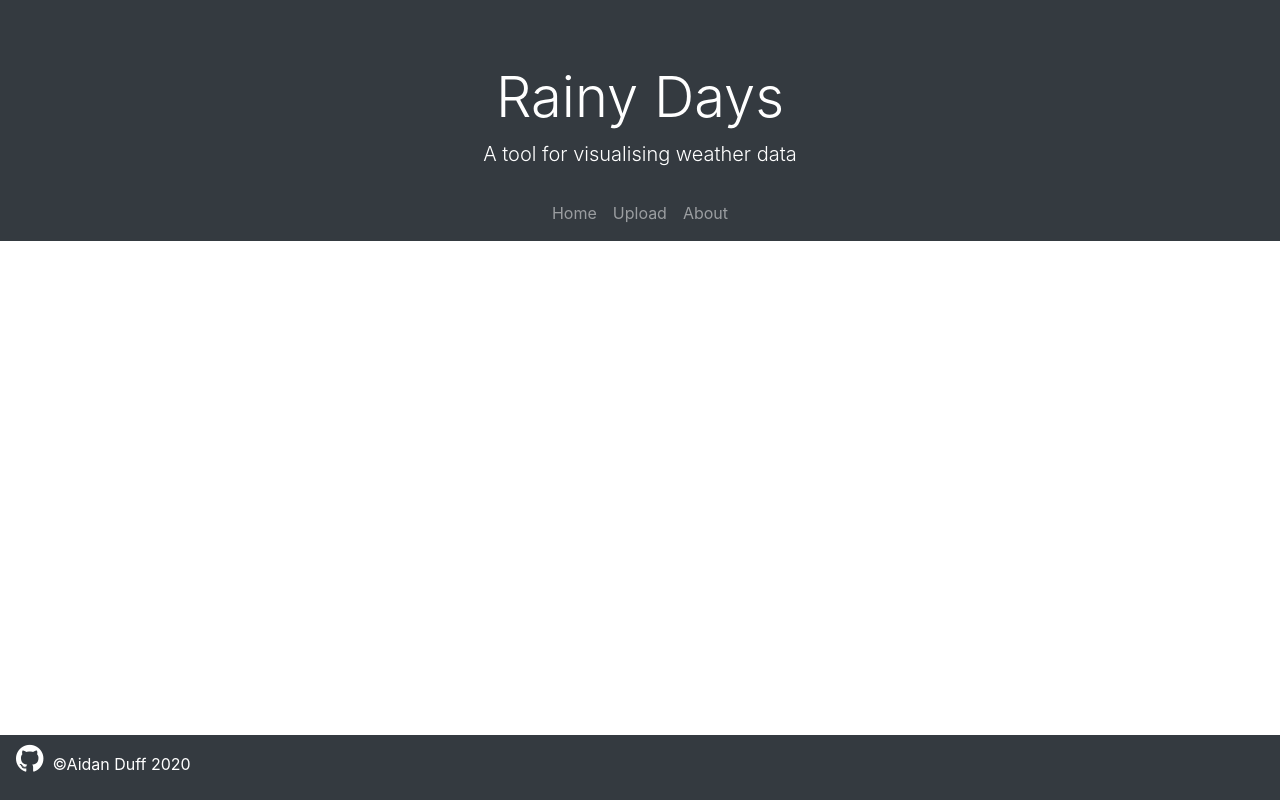
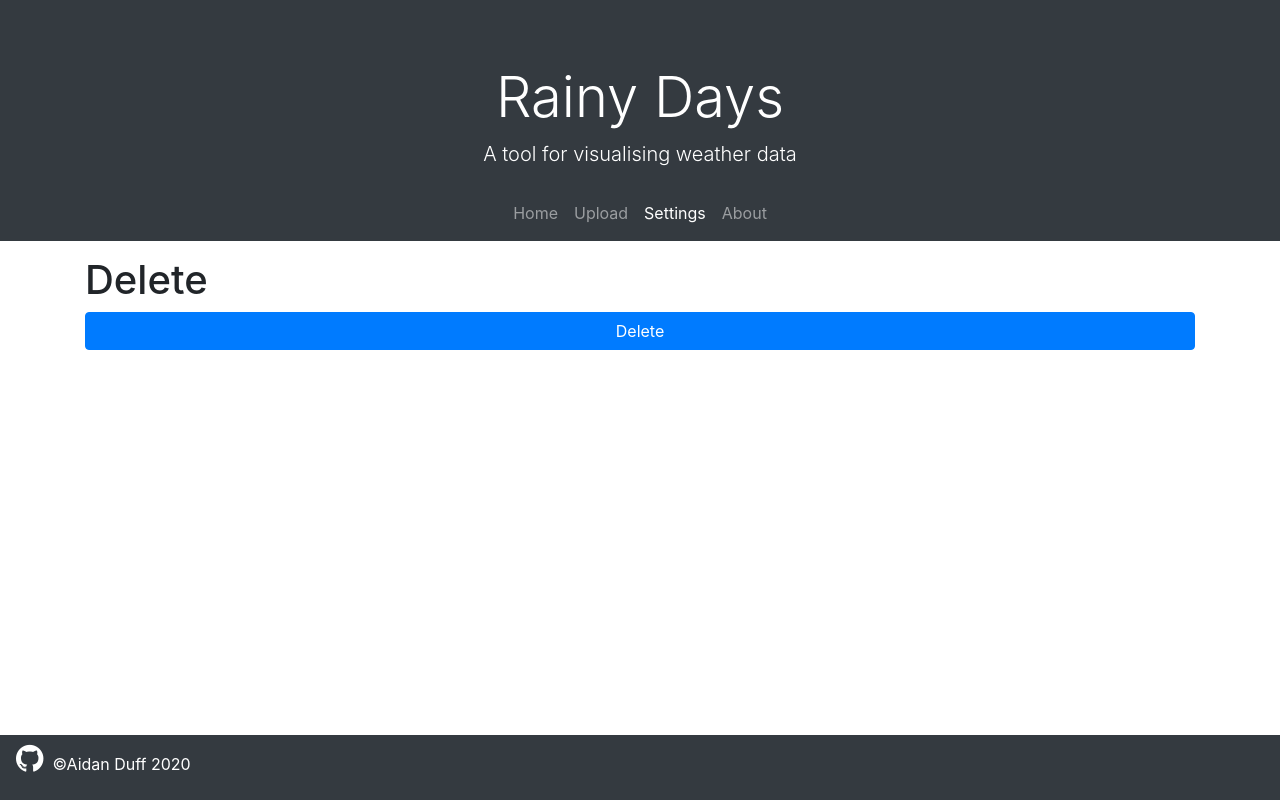
Before and after one commit to aidanduff/weather-data-ui, a React (Create React App) app: page /settings in a window 1280 px wide. Before the commit this address led to /not-found. Built offline with nearby package versions, Linux system fonts and the light colour scheme; no server answers.

Commit message:
added settings components and integrated delete route

```diff
--- a/src/App.js
+++ b/src/App.js
@@ -1,6 +1,7 @@
 import React from "react";
 import "./App.css";
 import WeatherData from "./components/weatherData";
+import Settings from "./components/settings";
 import FileUpload from "./components/fileUpload";
 import TopNav from "./components/topNav";
 import { Route, Redirect, Switch } from "react-router-dom";
@@ -16,6 +17,7 @@ function App() {
           <Route path="/home" component={WeatherData}></Route>
           <Route path="/upload" component={FileUpload}></Route>
           <Route path="/about" component={About}></Route>
+          <Route path="/settings" component={Settings}></Route>
           <Redirect from="/" exact to="/home" />
           <Redirect to="/not-found" />
         </Switch>
--- /dev/null
+++ b/src/components/settings.jsx
@@ -0,0 +1,23 @@
+import React from "react";
+import WeatherDataService from "../services/weatherDataService";
+
+const Settings = () => {
+  const handleClick = () => {
+    return WeatherDataService.deleteAllData();
+  };
+
+  return (
+    <React.Fragment>
+      <h1 className="pt-4">Delete</h1>
+      <button
+        className="btn btn-primary btn-block"
+        onClick={handleClick()}
+        type="submit"
+      >
+        Delete
+      </button>
+    </React.Fragment>
+  );
+};
+
+export default Settings;
--- a/src/components/topNav.jsx
+++ b/src/components/topNav.jsx
@@ -28,6 +28,11 @@ const TopNav = () => {
               </NavLink>
             </li>
             <li className="nav-item">
+              <NavLink className="nav-link" to="/settings">
+                Settings
+              </NavLink>
+            </li>
+            <li className="nav-item">
               <NavLink className="nav-link" to="/about">
                 About
               </NavLink>
--- a/src/services/weatherDataService.jsx
+++ b/src/services/weatherDataService.jsx
@@ -16,6 +16,10 @@ class WeatherDataService {
     };
     return axios.post(url, formData, config);
   }
+
+  deleteAllData() {
+    axios.delete(`http://localhost:8080/delete`);
+  }
 }
 
 export default new WeatherDataService();
```
